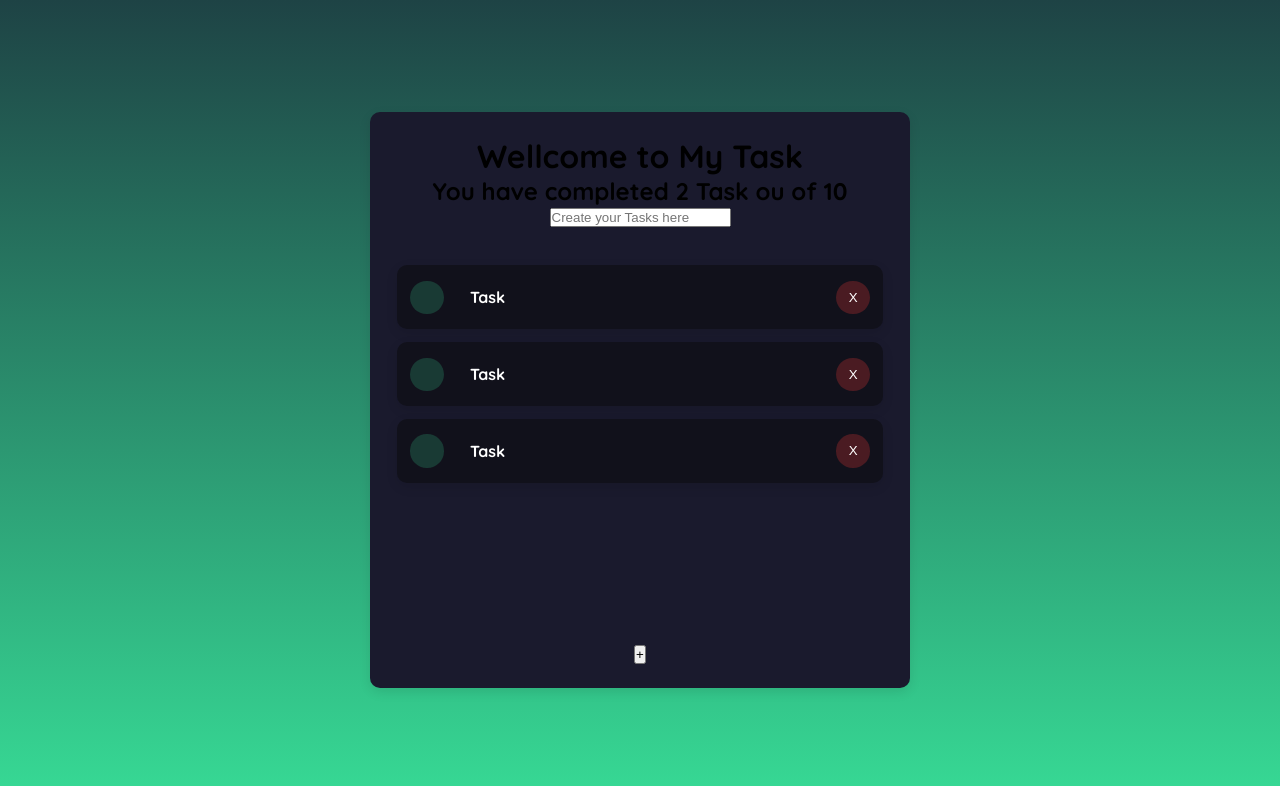
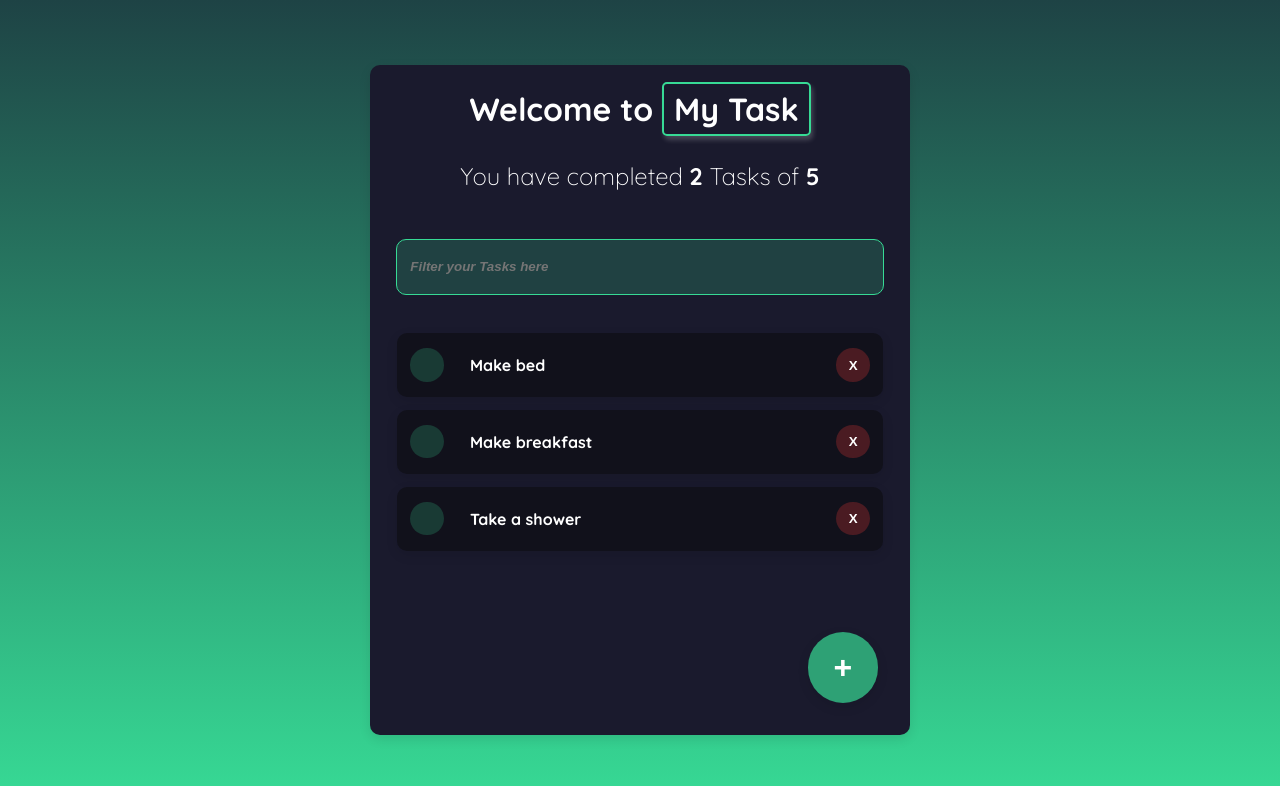
Before and after one commit to annderson8/mytask-reactjs, a React (Create React App) app: page / in a window 1280 px wide. Shown: the top 786 px of the page. Built offline with nearby package versions, Linux system fonts and the light colour scheme.

Commit message:
Add styles to components

```diff
--- a/src/App.css
+++ b/src/App.css
@@ -48,4 +48,5 @@ body {
   border-radius: 10px;
   display: grid;
   place-items: center;
+  position: relative;
 }
--- a/src/App.js
+++ b/src/App.js
@@ -11,9 +11,9 @@ function App() {
       <TaskHeader />
       <TaskFilter />
       <TaskList>
-        <TaskItem />
-        <TaskItem />
-        <TaskItem />
+        <TaskItem text={"Make bed "} />
+        <TaskItem text={"Make breakfast "} />
+        <TaskItem text={"Take a shower "} />
       </TaskList>
       <TaskCreator />
     </>
--- a/src/components/TaskCreator/index.js
+++ b/src/components/TaskCreator/index.js
@@ -2,7 +2,7 @@ import "./style.css";
 
 function TaskCreator() {
   return (
-    <div className="createTodo-container">
+    <div className="task-creator">
       <button>
         +
       </button>
--- a/src/components/TaskCreator/style.css
+++ b/src/components/TaskCreator/style.css
@@ -0,0 +1,27 @@
+.task-creator{
+    color: white;
+}
+
+.task-creator button{
+    border-radius: 50%;
+    background: rgba(55,218,149,0.7);
+    /* background: #1e4345; */
+    color: white;
+    border: none;
+    font-weight: 700;
+    font-size: 2em;
+    width: 2.2em;
+    height: 2.2em;
+    box-shadow: rgba(0, 0, 0, 0.1) 0px 4px 12px;
+    cursor: pointer;
+    position: absolute;
+    z-index: 5;
+    bottom: 2rem;
+    right: 2rem;
+    transition: all ease .25s;
+}
+
+
+.task-creator button:hover {
+    background: rgba(55,218,149,1);
+}
--- a/src/components/TaskFilter/index.js
+++ b/src/components/TaskFilter/index.js
@@ -2,8 +2,8 @@ import "./style.css";
 
 function TaskFilter() {
   return (
-    <div className="search-container">
-      <input placeholder="Create your Tasks here" />
+    <div className="task-filter">
+      <input placeholder="Filter your Tasks here" />
     </div>
   );
 }
--- a/src/components/TaskFilter/style.css
+++ b/src/components/TaskFilter/style.css
@@ -0,0 +1,30 @@
+.task-filter {
+    display: flex;
+    justify-content: center;
+    position: relative;
+    width: 100%;
+  }
+
+  .task-filter input {
+    width: 90%;
+    height: 4em;
+    border-radius: 10px;
+    border: 1px solid #37da95;
+    text-indent: 1em;
+    font-style: italic;
+    background-color: rgba(55, 218, 149,0.2);
+    color: white;
+    font-weight: 700;
+  }
+
+  .task-filter input:focus {
+    outline-color: rgba(55, 218, 149,0.7);
+  }
+
+  .task-filter .search-icon {
+    width: 1rem;
+    height: 1rem;
+    position: absolute;
+    top: 0.7em;
+    right: 4.2em;
+  }
--- a/src/components/TaskHeader/index.js
+++ b/src/components/TaskHeader/index.js
@@ -1,13 +1,14 @@
-import './style.css';
+import "./style.css";
 
-function TaskHeader()
-{
-    return(
-        <>
-            <h1> Wellcome to My Task</h1>
-            <h2> You have completed 2 Task ou of 10 </h2>
-        </>
-    );
+function TaskHeader() {
+  return (
+    <header className="task-header">
+      <h1> Welcome to <span>My Task</span></h1>
+      <h2>
+        You have completed <span>2</span> Tasks of <span>5</span>
+      </h2>
+    </header>
+  );
 }
 
-export { TaskHeader }
+export { TaskHeader };
--- a/src/components/TaskHeader/style.css
+++ b/src/components/TaskHeader/style.css
@@ -0,0 +1,25 @@
+.task-header {
+    color: white;
+    text-align: center ;
+}
+
+.task-header h1 {
+    margin-bottom: 1em;
+}
+
+.task-header h1 span{
+    padding: 5px  10px;
+    border-radius: 5px;
+    border: 2px #37da95  solid;
+    box-shadow: rgba(255, 255, 255, 0.2) 2px 4px 5px;
+}
+
+
+.task-header h2 {
+    font-weight: 300;
+    margin-bottom: 2em;
+}
+
+.task-header h2 span {
+    font-weight: 700;
+}
--- a/src/components/TaskItem/index.js
+++ b/src/components/TaskItem/index.js
@@ -1,10 +1,10 @@
 import "./style.css";
 
-function TaskItem() {
+function TaskItem( {text} ) {
   return (
     <li className="task-item">
       <button className="item-check"></button>
-      <p>Task</p>
+      <p>{text}</p>
       <button className="item-close">X</button>
     </li>
   );
--- a/src/components/TaskItem/style.css
+++ b/src/components/TaskItem/style.css
@@ -5,7 +5,7 @@
     flex-direction: row;
     justify-content: space-around;
     align-items: center;
-    height: 4rem;
+    height: 4em;
     margin: 0.4rem 0;
     box-shadow: rgba(0, 0, 0, 0.1) 0px 4px 12px;
     background-color: #11111b;
@@ -24,11 +24,11 @@
   }
 
   .task-item .item-check:hover {
-    background: rgba(55, 218, 149,0.7);
+    background: rgba(55, 218, 149,0.6);
   }
 
   .task-item .item-check--active {
-    background: #1e4345;
+    background: #37da95;
     width: 2.5em;
     height: 2.5em;
     border: none;
@@ -42,6 +42,7 @@
   .task-item .item-close{
     background: rgba(204, 51, 51,0.3);
     color: white;
+    font-weight: 700;
     border-radius: 50%;
     width: 2.5em;
     height: 2.5em;
```
